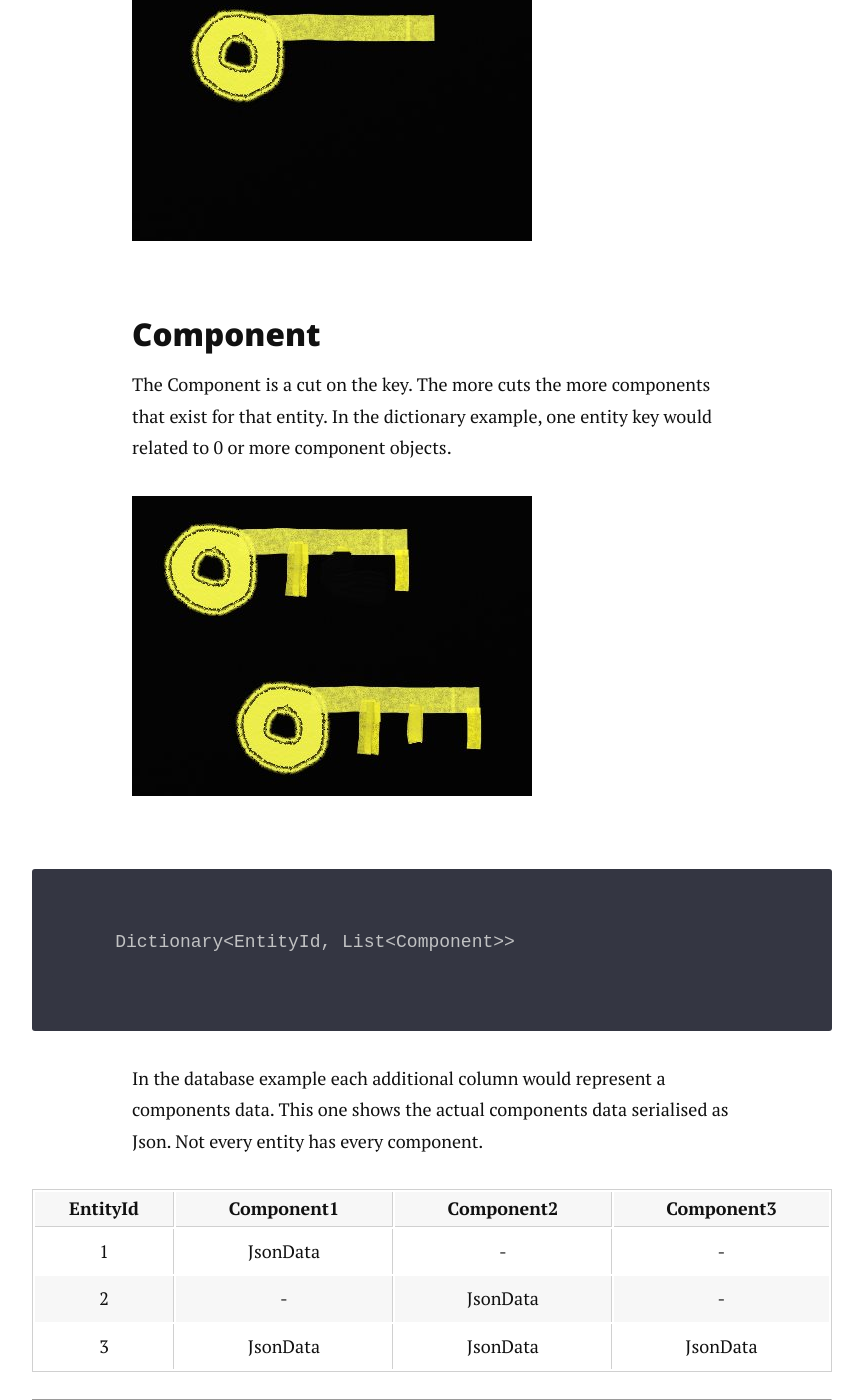
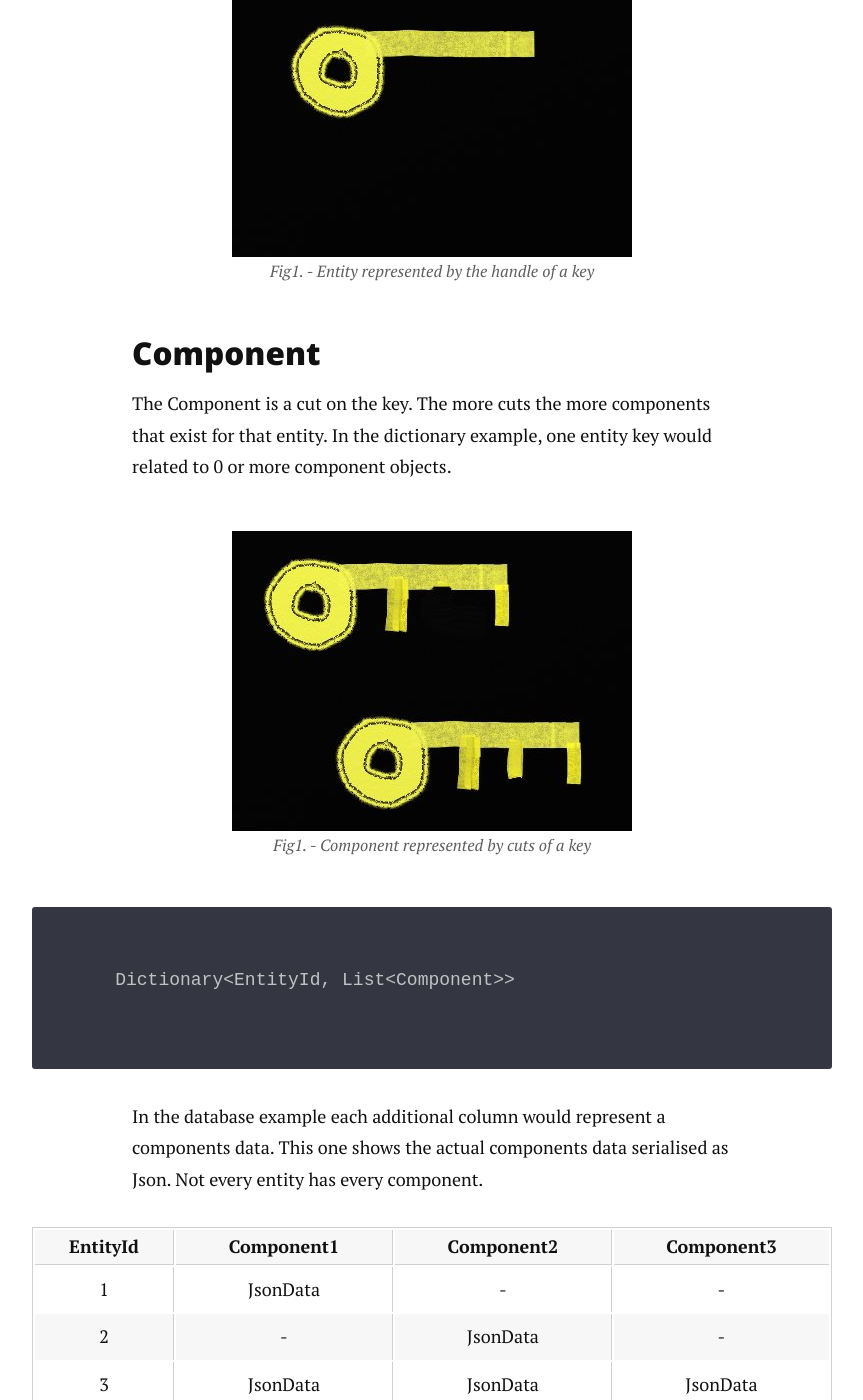
Before and after one commit to DamonLuck/damonluck.github.io, a Jekyll site: the page built from _posts/2017-05-30-data-driven-ECS.md, in a window 1280 px wide and 1400 px high, scrolled down 2076 px. Shown: the whole window, without its empty margins (208-1071 px from the left). Built offline with Jekyll 4.4.1, drawn with Linux system fonts in a browser that asks for light colours; nearby versions of some CDN libraries; some of the changed text lies outside the part shown.

Commit message:
Updated images with figure html

````diff
--- a/_posts/2017-05-30-data-driven-ECS.md
+++ b/_posts/2017-05-30-data-driven-ECS.md
@@ -23,12 +23,18 @@ When I first tried to get my head around this idea it was difficult. The example
 ### Entity
 The Entity is the handle of the key. Its useless on it's own but provides the handle by which each entity can be referenced. In software terms this could be the primary key in a database table or the key in a dictionary structure.
 
-![Entity image]({{ site.url }}/assets/img/2017-05-30/EntityKey.jpg){:class="img-responsive"}
+<figure>
+	<img src="{{ '/assets/img/2017-05-30/EntityKey.jpg' | prepend: site.baseurl }}" alt="">
+	<figcaption>Fig1. - Entity represented by the handle of a key</figcaption>
+</figure>
 
 ### Component
 The Component is a cut on the key. The more cuts the more components that exist for that entity. In the dictionary example, one entity key would related to 0 or more component objects.
 
-![Component image]({{ site.url }}/assets/img/2017-05-30/ComponentKeys.jpg){:class="img-responsive"}
+<figure>
+	<img src="{{ '/assets/img/2017-05-30/ComponentKeys.jpg' | prepend: site.baseurl }}" alt="">
+	<figcaption>Fig1. - Component represented by cuts of a key</figcaption>
+</figure>
 
 ```
     Dictionary<EntityId, List<Component>>
@@ -42,13 +48,16 @@ In the database example each additional column would represent a components data
 | 2      | -  |   JsonData    |-
 | 3 | JsonData   |    JsonData    |JsonData
 
-* * *
+
 This gives the system its flexibility. Components can be enabled / disabled per entity. In the language example we could add a language column adding the required language data as and when required.
 
 ### System
 The system is therefore the lock. For an entity to be processed by a system the key must fit the lock. This actually means the systems minimum requirements must be met.
 
-![System image]({{ site.url }}/assets/img/2017-05-30/Systems.jpg){:class="img-responsive"}
+<figure>
+	<img src="{{ '/assets/img/2017-05-30/Systems.jpg' | prepend: site.baseurl }}" alt="">
+	<figcaption>Fig1. - System represented as a lock activated by the correct keys</figcaption>
+</figure>
 
 If the system required **Component1** only then **Entity1** and **Entity3** would be valid in the above scenario.
 
````
